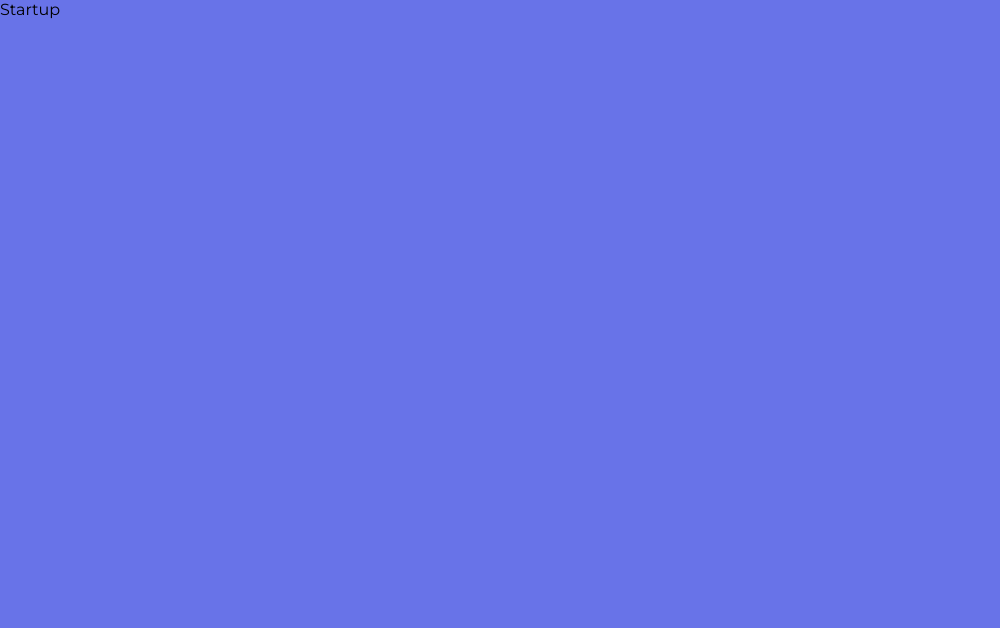
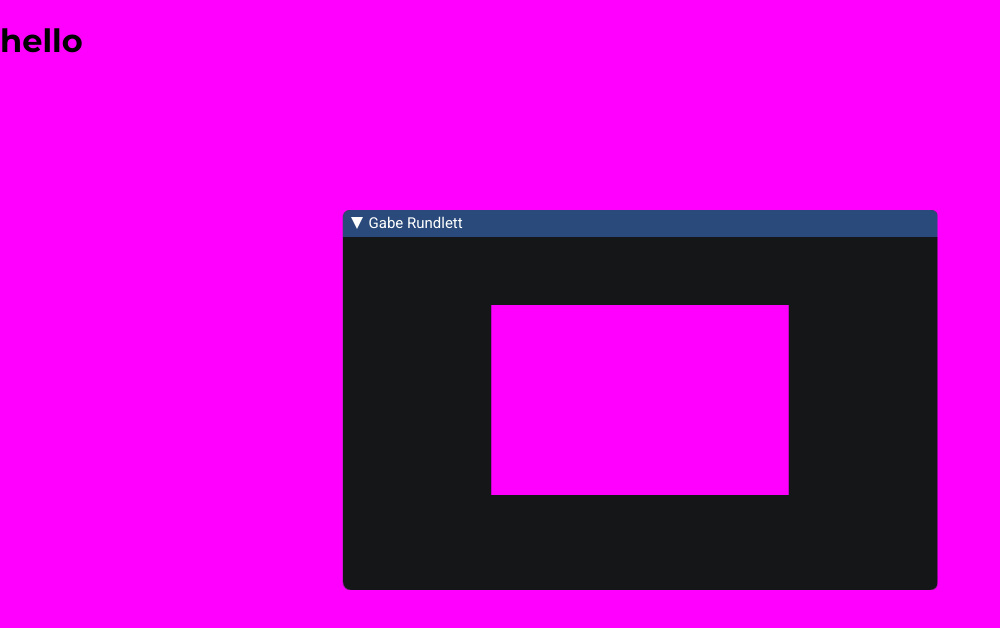
Before and after one commit to GabeRundlett/gaberundlett.github.io, a React (Vite) app: page / in a window 1280 px wide. Shown: the top 628 px of the page, without its empty margins (0-1000 px from the left). Built offline with nearby package versions, Linux system fonts and the light colour scheme.

Commit message:
break: clip test

```diff
--- /dev/null
+++ b/src/components/ImguiWindow/index.css
@@ -0,0 +1,79 @@
+.imgui-window {
+  clip-path: polygon(
+    0% 0%,
+    0% 100%,
+    25% 100%,
+    25% 25%,
+    75% 25%,
+    75% 75%,
+    25% 75%,
+    25% 100%,
+    100% 100%,
+    100% 0%
+  );
+
+  position: fixed;
+  display: flex;
+  flex-direction: column;
+  width: 595px;
+  height: 380px;
+  background-color: #151617;
+  left: 0;
+  right: 0;
+  top: 0;
+  bottom: 0;
+  margin: auto auto;
+  border-radius: 8px;
+  outline-width: 1px;
+  outline-style: solid;
+  outline-offset: -1;
+  outline-color: rgba(70, 70, 82, 0.5);
+  animation: window-pop 1s ease-in-out;
+}
+
+.imgui-window__topbar {
+  display: flex;
+  gap: 6px;
+  overflow: hidden;
+  border-top-left-radius: 7px;
+  border-top-right-radius: 7px;
+  background-color: #294a7a;
+  height: 29px;
+  align-items: center;
+}
+
+.imgui-window__topbar .triangle {
+  margin-left: 8px;
+  width: 0;
+  height: 0;
+  border-top: 12px solid white;
+  border-left: 6px solid transparent;
+  border-right: 6px solid transparent;
+}
+
+.imgui-window__topbar h1 {
+  font-family: 'Roboto', sans-serif;
+  font-weight: 400;
+  color: white;
+  font-size: 15px;
+}
+
+.imgui-window__content {
+  overflow: hidden;
+  display: flex;
+  border-bottom-left-radius: 8px;
+  border-bottom-right-radius: 8px;
+  width: 100%;
+  height: 100%;
+  clip: rect(10px, 20px, 10px, 10px);
+}
+
+@keyframes window-pop {
+  0% {
+    left: 100px;
+  }
+
+  100% {
+    left: 20px;
+  }
+}
--- /dev/null
+++ b/src/components/ImguiWindow/index.tsx
@@ -0,0 +1,15 @@
+import './index.css';
+
+const ImguiWindow = () => {
+  return (
+    <div className="imgui-window">
+      <div className="imgui-window__topbar">
+        <div className="triangle"></div>
+        <h1>Gabe Rundlett</h1>
+      </div>
+      <div className="imgui-window__content"></div>
+    </div>
+  );
+};
+
+export default ImguiWindow;
--- a/src/pages/Startup/index.css
+++ b/src/pages/Startup/index.css
@@ -1,4 +1,10 @@
 .startup {
-  background-color: #6873e8;
+  background-color: #ff00ff;
+  width: 100vw;
   height: 100vh;
+  display: flex;
 }
+
+.startup .container {
+  position: absolute;
+}
--- a/src/pages/Startup/index.tsx
+++ b/src/pages/Startup/index.tsx
@@ -1,7 +1,15 @@
+import ImguiWindow from '../../components/ImguiWindow';
 import './index.css';
 
 const Startup = () => {
-  return <div className="startup">Startup</div>;
+  return (
+    <div className="startup">
+      <div className="container">
+        <ImguiWindow></ImguiWindow>
+      </div>
+      <h1>hello</h1>
+    </div>
+  );
 };
 
 export default Startup;
```
